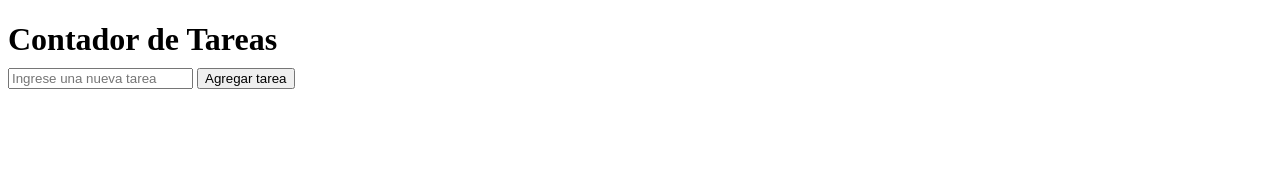
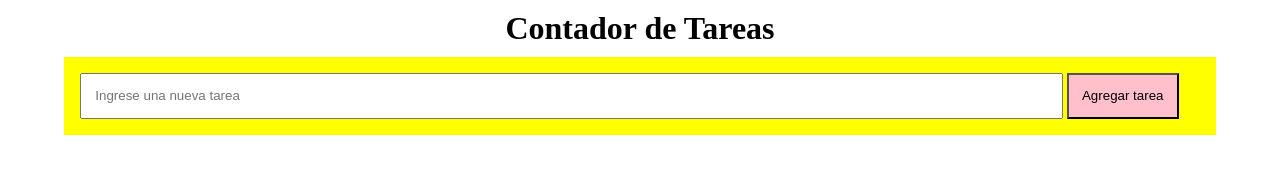
Before and after one commit to LilenAmado/Contador-de-Tareas, a plain HTML site: page index.html in a window 1280 px wide. Drawn offline with Linux system fonts and the light colour scheme.

Commit message:
Update style.css

```diff
--- a/style.css
+++ b/style.css
@@ -1,8 +1,23 @@
+*{
+  margin: 0;
+  padding: 0;
+}
+
+main{
+  width: 90%;
+  margin-left: 5%;
+  margin-right: 5%;
+}
+
 .title{
-    margin-bottom:10px;
+  margin: 10px 0px;
+  text-align: center;
 }
+
 .div_task{
   margin-bottom:10px;
+  background-color: yellow;
+  padding: 1em;
 }
 
 .task-container {
@@ -11,8 +26,34 @@
 
 .task-container button {
   margin-right: 5px;
+  /*background-color: green; */
+  padding: 1em;
+  /*width: 85%; */
 }
+
+
 
 .task-container span {
   margin-left: 5px;
 }
+
+#taskInput{
+  padding: 1em;
+  width: 85%; /* chusmear */
+
+}
+
+#btn_add{
+  width: 500 px;
+  height: 500 px;
+  background-color: pink;
+  padding: 1em;
+}
+.deleteButton{
+  background-color: red;
+  width: 5%;
+}
+.task_btn{
+  background-color: violet;
+  width: 90%;
+}
```
Lines whose indentation alone changed are shown as unchanged.
